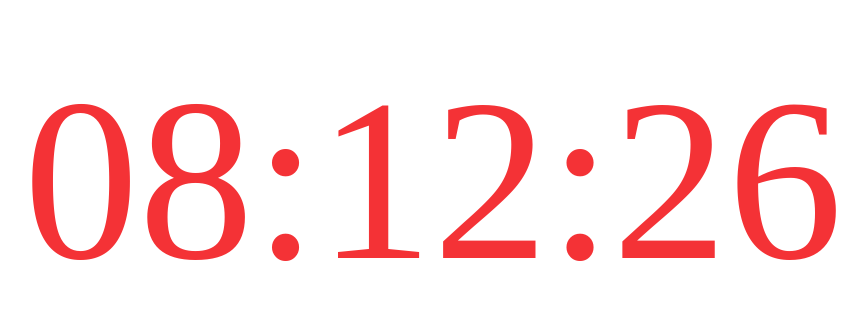
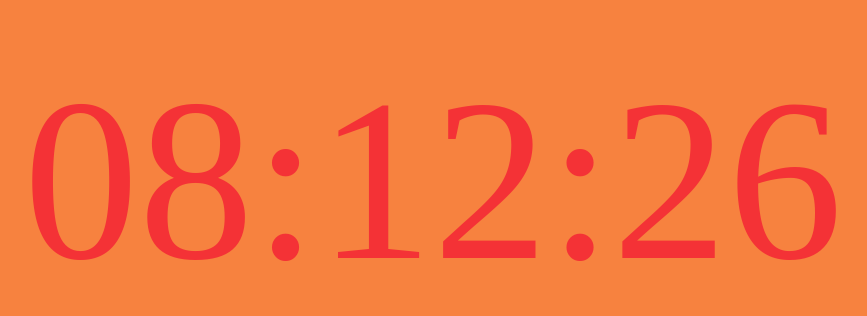
Before and after one commit to G20923/Desital_Clock, a plain HTML site: page index.html in a window 1280 px wide. Shown: the part 220-536 px from the top of the page, without its empty margins (207-1074 px from the left). Drawn offline with Linux system fonts and the light colour scheme.

Commit message:
Update index.html

```diff
--- a/index.html
+++ b/index.html
@@ -8,7 +8,7 @@
     <script src="main.js"></script>
     <title>digital clock center mono</title>
 </head>
-<body>
+<body bgcolor="#F7823F">
     <main>
         <p id="clock"></p>
     </main>
```
